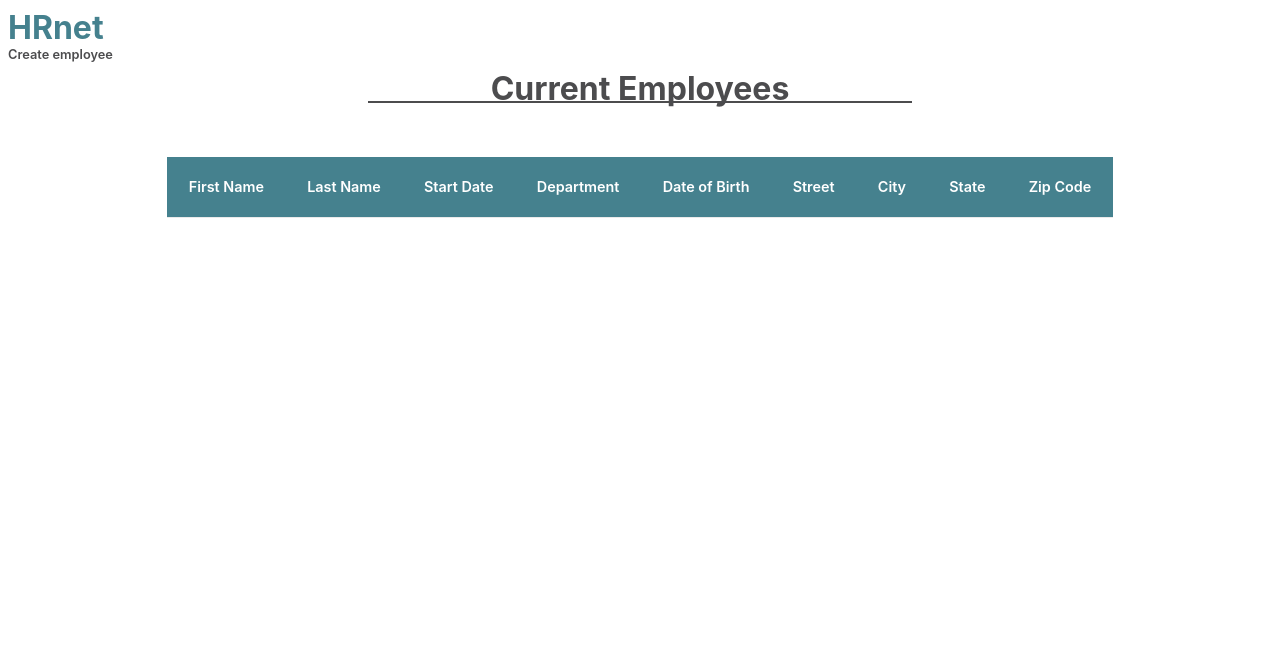
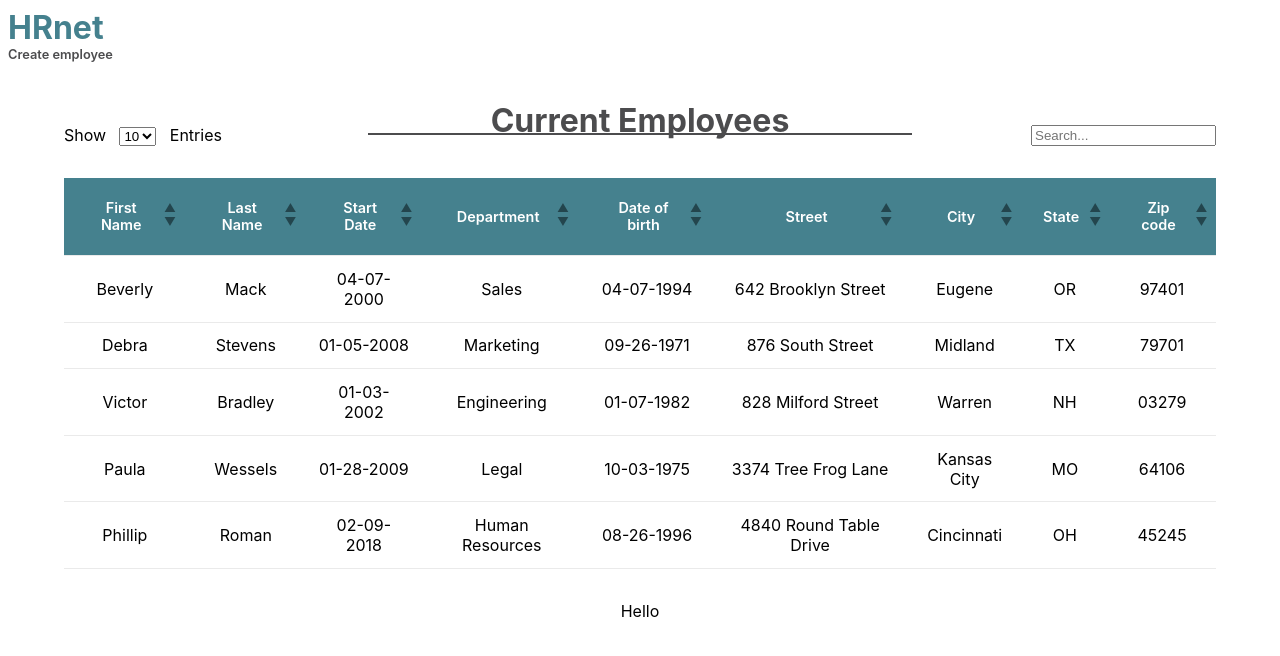
Before and after one commit to Mimi1706/hrnet, a React (Create React App) app: page /employee-list in a window 1280 px wide. Shown: the top 656 px of the page. Built offline with nearby package versions, Linux system fonts and the light colour scheme.

Commit message:
SearchBar + Sorting by asc/desc

```diff
--- a/public/index.html
+++ b/public/index.html
@@ -24,7 +24,7 @@
       work correctly both with client-side routing and a non-root public URL.
       Learn how to configure a non-root public URL by running `npm run build`.
     -->
-    <title>React App</title>
+    <title>HRnet</title>
   </head>
   <body>
     <noscript>You need to enable JavaScript to run this app.</noscript>
--- a/src/components/CreateEmployeeForm/CreateEmployeeForm.js
+++ b/src/components/CreateEmployeeForm/CreateEmployeeForm.js
@@ -10,7 +10,7 @@ const CreateEmployeeForm = () => {
   const [employee, setEmployee] = useState({
     firstName: "",
     lastName: "",
-    birthDate: "",
+    dateOfBirth: "",
     startDate: "",
     street: "",
     city: "",
@@ -43,7 +43,7 @@ const CreateEmployeeForm = () => {
 
       <div className="formField">
         <label>Date of birth </label>
-        <input type="date" name="birthDate" onChange={handleInput} />
+        <input type="date" name="dateOfBirth" onChange={handleInput} />
       </div>
 
       <div className="formField">
--- a/src/components/EmployeeListTable/EmployeeListTable.css
+++ b/src/components/EmployeeListTable/EmployeeListTable.css
@@ -1,16 +1,46 @@
+.show-search {
+  display: flex;
+  justify-content: space-between;
+  width: 100%;
+  margin-top: -2em;
+}
+
+.show-select {
+  margin: 0 1em;
+}
+
 table {
   margin: 2em 0em;
+  width: 100%;
   border-spacing: 0px 9px;
   border-collapse: collapse;
 }
 
 th {
   padding: 1.5em;
+  padding-right: 2em;
   font-size: 0.9em;
   font-weight: 500;
   background-color: #45818e;
   color: white;
   font-weight: 600;
+  position: relative;
+  cursor: pointer;
+}
+
+.arrows {
+  display: flex;
+  position: absolute;
+  flex-direction: column;
+  top: 30%;
+  right: 8%;
+  font-size: 0.8em;
+  pointer-events: none;
+  color: #23454d;
+}
+
+.arrow-selected {
+  color: white;
 }
 
 tr {
@@ -20,3 +50,9 @@ tr {
 td {
   padding: 0.8em;
 }
+
+@media (max-width: 1024px) {
+  .show-search {
+    margin-top: 0em;
+  }
+}
--- a/src/components/EmployeeListTable/EmployeeListTable.js
+++ b/src/components/EmployeeListTable/EmployeeListTable.js
@@ -1,43 +1,144 @@
 import "./EmployeeListTable.css"
 
 import { useSelector } from "react-redux"
+import { useState } from "react"
+
+import { employeeListTest } from "../../data/employeeListTest"
 
 const EmployeeListTable = () => {
-  const employeeList = useSelector((state) => state.savedEmployees.employeeList)
+  //const employeeList = useSelector((state) => state.savedEmployees.employeeList)
+
+  const employeeList = employeeListTest
+
+  const [selectedField, setSelectedField] = useState(null)
+  const [order, setOrder] = useState(true) // true is ascending / false is descending
+  const [sortedData, setSortedData] = useState(employeeList)
+
+  const columns = [
+    { label: "First Name", accessor: "firstName" },
+    { label: "Last Name", accessor: "lastName" },
+    { label: "Start Date", accessor: "startDate" },
+    { label: "Department", accessor: "department" },
+    { label: "Date of birth", accessor: "dateOfBirth" },
+    { label: "Street", accessor: "street" },
+    { label: "City", accessor: "city" },
+    { label: "State", accessor: "state" },
+    { label: "Zip code", accessor: "zipCode" },
+  ]
+
+  // Sorts by ascending or descending
+  const handleSorting = (accessor) => {
+    setSelectedField(accessor)
+
+    setOrder(!order)
+
+    // Sets order by ascending
+    if (order === true) {
+      setSortedData(
+        [...sortedData].sort((a, b) =>
+          a.employee[accessor].localeCompare(b.employee[accessor])
+        )
+      )
+    }
+
+    // Sets order by descending
+    else {
+      setSortedData(
+        [...sortedData].sort((b, a) =>
+          a.employee[accessor].localeCompare(b.employee[accessor])
+        )
+      )
+    }
+
+    //console.log("the order inside is " + order)
+  }
+
+  //console.log(order)
+
+  // Search bar
+  const handleInput = (input) => {
+    // Takes each employee of the employeeList, joins the informations together in lowercase and compares it to the input to filter
+    let sortedInput = employeeList.filter((employee) =>
+      Object.values(employee.employee)
+        .join(" ")
+        .toLocaleLowerCase()
+        .includes(input.toLocaleLowerCase())
+    )
+
+    setSortedData(sortedInput)
+  }
 
   return (
+    <>
+      <div className="show-search">
+        <div>
+          Show
+          <select className="show-select" type="select" placeholder="Search...">
+            <option>10</option>
+          </select>
+          Entries
+        </div>
+        <input
+          className="search-bar"
+          type="text"
+          placeholder="Search..."
+          name="searchBar"
+          onChange={(e) => {
+            handleInput(e.target.value)
+          }}
+        ></input>
+      </div>
       <table>
         <thead>
           <tr>
-          <th>First Name</th>
-          <th>Last Name</th>
-          <th>Start Date</th>
-          <th>Department</th>
-          <th>Date of Birth</th>
-          <th>Street</th>
-          <th>City</th>
-          <th>State</th>
-          <th>Zip Code</th>
+            {columns.map(({ label, accessor }) => {
+              return (
+                <th key={accessor} onClick={() => handleSorting(accessor)}>
+                  {label}
+                  <div className="arrows">
+                    <span
+                      className={
+                        order === false && accessor === selectedField // checks if the selected column is the same as the clicked column
+                          ? "arrow-selected"
+                          : ""
+                      }
+                    >
+                      &#9650;
+                    </span>
+                    <span
+                      className={
+                        order === true && accessor === selectedField // checks if the selected column is the same as the clicked column
+                          ? "arrow-selected"
+                          : ""
+                      }
+                    >
+                      &#9660;
+                    </span>
+                  </div>
+                </th>
+              )
+            })}
           </tr>
         </thead>
         <tbody>
-        {employeeList.map(({ employee }, index) => {
+          {sortedData.map(({ employee }, index) => {
             return (
               <tr key={`employee-${index}`}>
-              <td>{employee.firstName}</td>
-              <td>{employee.lastName}</td>
-              <td>{employee.startDate}</td>
-              <td>{employee.department}</td>
-              <td>{employee.birthDate}</td>
-              <td>{employee.street}</td>
-              <td>{employee.city}</td>
-              <td>{employee.state}</td>
-              <td>{employee.zipCode}</td>
+                {columns.map(({ accessor }) => {
+                  return (
+                    <td key={`employee-${index}-${accessor}`}>
+                      {employee[accessor]}
+                    </td>
+                  )
+                })}
               </tr>
             )
           })}
         </tbody>
       </table>
+
+      <span>Hello</span>
+    </>
   )
 }
 
--- /dev/null
+++ b/src/data/employeeListTest.js
@@ -0,0 +1,67 @@
+export const employeeListTest = [
+  {
+    employee: {
+      firstName: "Beverly",
+      lastName: "Mack",
+      dateOfBirth: "04-07-1994",
+      startDate: "04-07-2000",
+      department: "Sales",
+      street: "642 Brooklyn Street",
+      city: "Eugene",
+      state: "OR",
+      zipCode: "97401",
+    },
+  },
+  {
+    employee: {
+      firstName: "Debra",
+      lastName: "Stevens",
+      dateOfBirth: "09-26-1971",
+      startDate: "01-05-2008",
+      department: "Marketing",
+      street: "876 South Street",
+      city: "Midland",
+      state: "TX",
+      zipCode: "79701",
+    },
+  },
+  {
+    employee: {
+      firstName: "Victor",
+      lastName: "Bradley",
+      dateOfBirth: "01-07-1982",
+      startDate: "01-03-2002",
+      department: "Engineering",
+      street: "828 Milford Street",
+      city: "Warren",
+      state: "NH",
+      zipCode: "03279",
+    },
+  },
+  {
+    employee: {
+      firstName: "Paula",
+      lastName: "Wessels",
+      dateOfBirth: "10-03-1975",
+      startDate: "01-28-2009",
+      department: "Legal",
+      street: "3374 Tree Frog Lane",
+      city: "Kansas City",
+      state: "MO",
+      zipCode: "64106",
+    },
+  },
+  {
+    employee: {
+      firstName: "Phillip",
+      lastName: "Roman",
+      dateOfBirth: "08-26-1996",
+      startDate: "02-09-2018",
+      department: "Human Resources",
+      street: "4840 Round Table Drive",
+      city: "Cincinnati",
+      state: "OH",
+      zipCode: "45245",
+    },
+  },
+]
--- a/src/pages/CreateEmployee/CreateEmployee.css
+++ b/src/pages/CreateEmployee/CreateEmployee.css
@@ -1,5 +1,5 @@
 .createEmployeeMain {
-  margin: 3em 6em;
+  margin: 5em 6em;
   margin-bottom: 0em;
   display: flex;
   flex-direction: column;
--- a/src/pages/EmployeeList/EmployeeList.css
+++ b/src/pages/EmployeeList/EmployeeList.css
@@ -1,5 +1,5 @@
 .employeeListMain {
-  margin: 3em 6em;
+  margin: 5em 4em;
   margin-bottom: 0em;
   display: flex;
   flex-direction: column;
```
Lines whose indentation alone changed are shown as unchanged.
